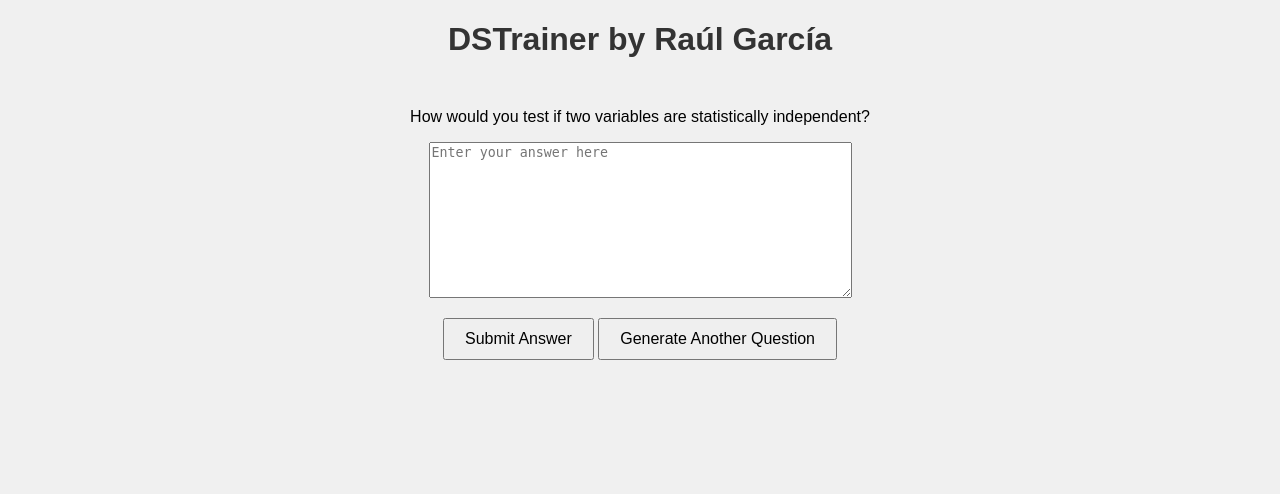
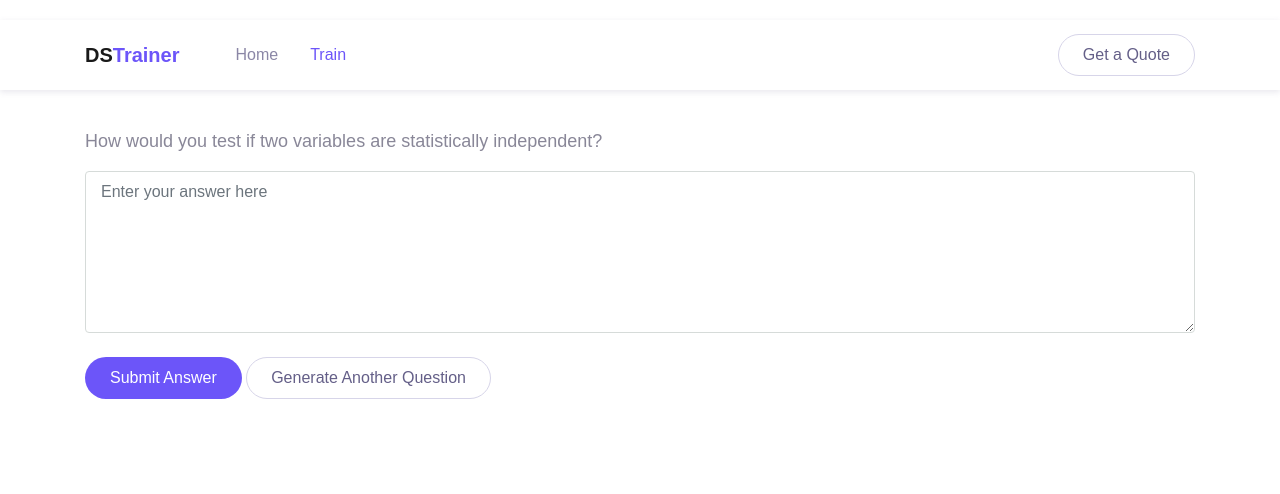
Before and after one commit to RauGarGom/llm_career_trainer, a FastAPI app: page /generate-question in a window 1280 px wide. Shown: the top 494 px of the page. Run offline with FastAPI, Linux system fonts and the light colour scheme; some libraries are stand-ins or nearby versions.

Commit message:
02.12 - New web design, small changes to the model

```diff
--- a/model.py
+++ b/model.py
@@ -16,7 +16,7 @@ langchain_api_key = os.getenv("LANGCHAIN_API_KEY")
 
 
 ### Loading of the model
-model = ChatMistralAI(model="mistral-large-latest")
+model = ChatMistralAI(model="mistral-large-latest", max_tokens=100)
 
 
 
--- a/requirements.txt
+++ b/requirements.txt
@@ -6,3 +6,4 @@ fastapi==0.115.5
 uvicorn==0.32.1
 Jinja2==3.1.4
 python-multipart==0.0.18
+pandas==2.2.3
--- a/templates/html/question.html
+++ b/templates/html/question.html
@@ -1,23 +1,71 @@
 <!DOCTYPE html>
+<html lang="en">
     <html lang="en">
         <head>
           <meta charset="UTF-8">
           <meta name="viewport" content="width=device-width, initial-scale=1.0">
-    <title>DSTrainer</title>
-    <link rel="stylesheet" href="/static/styles.css">
+
+          <meta http-equiv="X-UA-Compatible" content="IE=edge">
+
+          <meta name="copyright" content="MACode ID, https://macodeid.com">
+
+          <title>DSTrainer by Raúl García</title>
+
+          <link rel="stylesheet" href="../assets/vendor/animate/animate.css">
+
+          <link rel="stylesheet" href="../assets/css/bootstrap.css">
+
+          <link rel="stylesheet" href="../assets/css/maicons.css">
+
+          <link rel="stylesheet" href="../assets/vendor/owl-carousel/css/owl.carousel.css">
+
+          <link rel="stylesheet" href="../assets/css/theme.css">
+
+          <link rel="icon" href="../assets/img/favicon-32x32.png" type="image/x-icon">
+
         </head>
+
 <body>
-    <h1>DSTrainer by Raúl García</h1>
-    <div id="content">
-        <p>{{ question }}</p>
+    <nav class="navbar navbar-expand-lg navbar-light navbar-float">
+        <div class="container">
+          <a href="index.html" class="navbar-brand">DS<span class="text-primary">Trainer</span></a>
+
+          <button class="navbar-toggler" data-toggle="collapse" data-target="#navbarContent" aria-controls="navbarContent" aria-expanded="false" aria-label="Toggle navigation">
+            <span class="navbar-toggler-icon"></span>
+          </button>
+
+          <div class="navbar-collapse collapse" id="navbarContent">
+            <ul class="navbar-nav ml-lg-4 pt-3 pt-lg-0">
+              <li class="nav-item">
+                <a href="index.html" class="nav-link">Home</a>
+              </li>
+              <li class="nav-item active">
+                <a href="#" onclick="refreshPage();" class="nav-link">Train</a>
+                <script>
+                    function refreshPage() {
+                        location.reload(); // Reloads the page
+                    }
+                </script>
+              </li>
+            </ul>
+
+            <div class="ml-auto">
+              <a href="#" class="btn btn-outline rounded-pill">Get a Quote</a>
+            </div>
+          </div>
+        </div>
+      </nav>
+    <div class="page-section">
+        <div class="container h-100">
+            <p class="text-lg mt-5">{{ question }}</p>
             <form action="/evaluate-answer" method="post">
-            <textarea name="answer" placeholder="Enter your answer here" rows="10" cols="50"></textarea>
+                <textarea rows="6" name="answer" class="form-control" placeholder="Enter your answer here"  cols="50"></textarea>
             <p>
                 <td>
-                <button type="submit">Submit Answer</button>
+                    <button type="submit" class="btn btn-primary rounded-pill mt-4">Submit Answer</button>
                 </td>
                 <td>
-                <button onclick="refreshPage()">Generate Another Question</button>
+                    <button onclick="refreshPage()" class="btn btn-outline rounded-pill mt-4">Generate Another Question</button>
                     <script>
                         function refreshPage() {
                             location.reload(); // Reloads the page
@@ -27,5 +75,6 @@
             </p>
             </form>
         </div>
+    </div>
 </body>
 </html>
```
Also changed, not shown: templates/html/evaluation.html (+60 -17 lines), templates/html/index.html (+7 -11 lines), 1 other file. Lines whose indentation alone changed are shown as unchanged.
